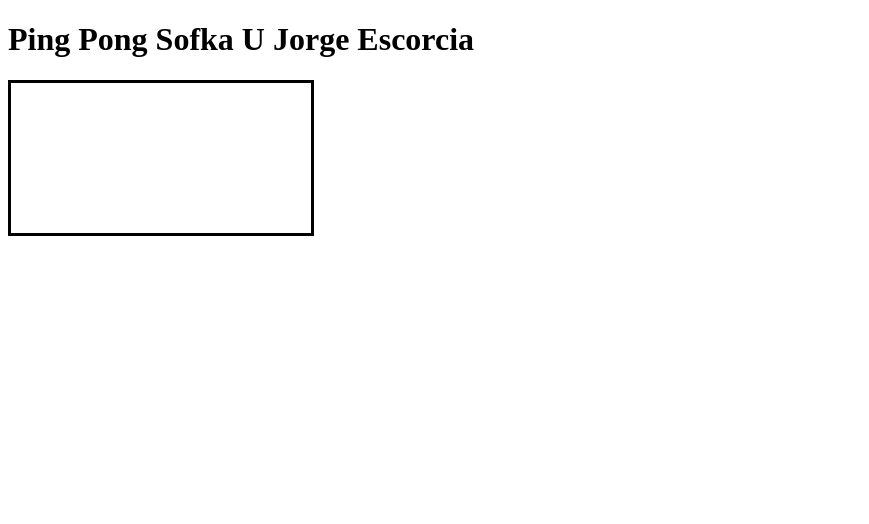
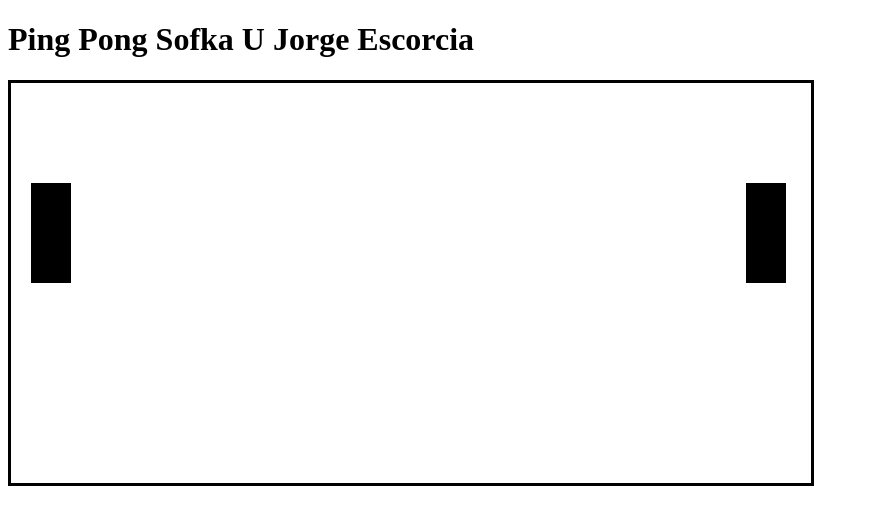
Before and after one commit to jorgeescorcia/Practiva-MVC-SofkaU, a plain HTML site: page index.html in a window 1280 px wide. Shown: the whole page, without its empty margins (0-869 px from the left). Drawn offline with Linux system fonts and the light colour scheme.

Commit message:
creamos una nueva clase Boardview para recibir el canva y creamos la funcion anonimas para las barras

```diff
--- a/index.html
+++ b/index.html
@@ -14,6 +14,6 @@
 <body>
     <h1>Ping Pong Sofka U Jorge Escorcia</h1>
     <canvas id="canvas"></canvas>
-    <script src="/main.js></script>
+    <script src="main.js"></script>
 </body>
 </html>
--- a/main.js
+++ b/main.js
@@ -1,7 +1,9 @@
+
+//funcion anonima
 (function(){
 
     //funcion que nos crea en espacio de ping pong y le pasamos por parametros las dimensiones
-    var self_Board = function(width,height){
+    self.Board = function(width,height){
         this.width =width;
         this.height = height;
         this.playing = false;
@@ -11,20 +13,46 @@
 
     }
 
-    self_Board.prototype ={
+    self.Board.prototype ={
         get elements(){
 
             let elements = this.bars;
-            elements.push(ball)
+            elements.push(this.ball)
             return elements;
         }
     }
 
 {}})();
+//Funcion para crear las barras
+(function(){
+    //constructor de la barra donde le pasamos las dimensiones
+    self.Bar = function(x,y,width,height,board){
+        this.x =x;
+        this.y =y,
+        this.width = width;
+        this.height = height;
+        this.board = board;
+
+        this.board.bars.push(this);
+
+        this.kind = "rectangle";
+
+    }
+
+    self.Bar.prototype ={
+        //funciones para mover la barra
+        down: function(){
+
+        },
+        up: function(){
+
+        }
+    }
+})();
 
 
 (function(){
-    self_BoardView = function(canvas,board){
+    self.BoardView = function(canvas,board){
         this.canvas = canvas;
         this.canvas.width = board.width;
         this.canvas.height = board.height;
@@ -32,16 +60,45 @@
         this.ctx = canvas.getContext("2d");
 
     }
-})
+    self.BoardView.prototype={
+        draw: function(){
+            for (let i =  this.board.elements.length-1;i >= 0; i--) {
+                const elementos = this.board.elements[i];
+
+                draw(this.ctx,elementos);
+
+            }
+        }
+    }
+    //Metodo que dibuja los elementos
+    function draw(ctx,element){
+        if(element != null && element.hasOwnProperty("kind")){
+
+            switch(element.kind){
+                case "rectangle":
+                    ctx.fillRect(element.x,element.y,element.width,element.height)
+                    break;
+            }
+
+        }
+
+    }
+
+})()
 
 window.addEventListener("load",main);
 
-/*Funcion principal donde hacemos el llamados de las funciones
- creadas anteriormente*/
+/*Funcion principal  que se muestra cuando se carga la ventana*/
 function main(){
-    let board = new self_Board(800,400)
-    let canvas = document.getElementsById("canvas")
-    let board_view = new self_BoardView(canvas,board)
+    let board = new Board(800,400)
+    var bar = new Bar(20,100,40,100,board)
+    var bar = new Bar(735,100,40,100,board)
+    let canvas = document.getElementById("canvas")
+    let board_view = new BoardView(canvas,board)
+
+    board_view.draw()
 
 
 }
+
+console.log("Holaaaa")
```
